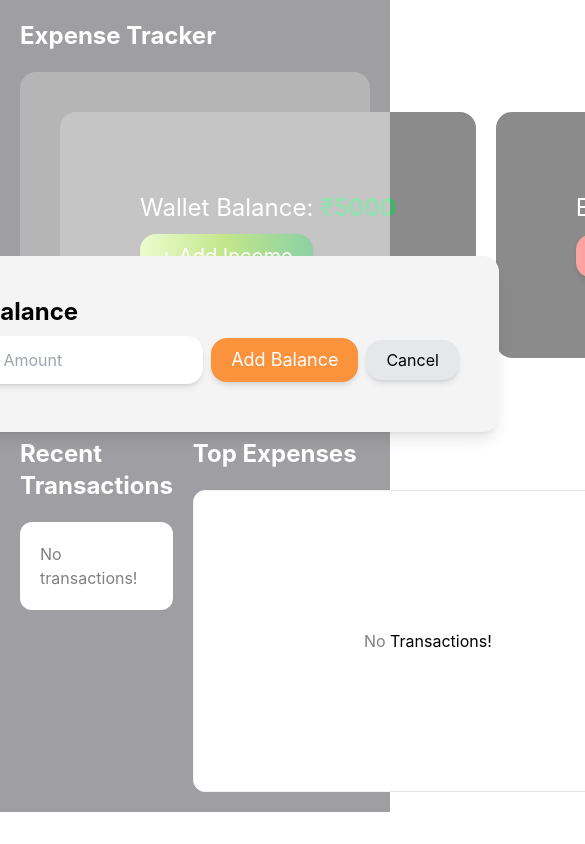
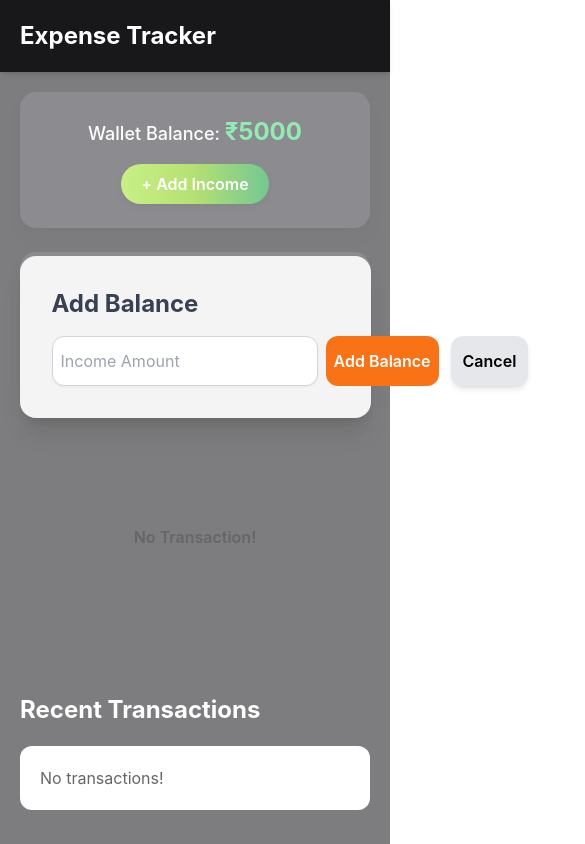
Before and after one commit to VedPrakash-cloud/XExpenseTracker, a React (Create React App) app: page / in a window 390 px wide. Both pictures are taken after a click on the button "+ Add Income". Shown: the top 844 px of the page, 585 px wide, since content can reach past the window. Built offline with nearby package versions, Linux system fonts and the light colour scheme.

Commit message:
responsive layout update

```diff
--- a/src/App.js
+++ b/src/App.js
@@ -45,19 +45,19 @@ function App() {
     setBalance((prev) => prev - expense.amount);
   };
 
-  const handleEditExpense= (updatedExpense)=>{
-    setExpense((prev)=>{
-      return prev.map((item)=>{
-        if(item.id === updatedExpense.id){
+  const handleEditExpense = (updatedExpense) => {
+    setExpense((prev) => {
+      return prev.map((item) => {
+        if (item.id === updatedExpense.id) {
           const oldAmount = item.amount;
           const newAmount = updatedExpense.amount;
           const diffAmount = newAmount - oldAmount;
 
-          if(diffAmount > balance){
-            enqueueSnackbar("Price should be less than the wallet balance", {variant:"error"});
+          if (diffAmount > balance) {
+            enqueueSnackbar("Price should be less than the wallet balance", { variant: "error" });
             return item;
           }
-          setBalance((prevBal)=> prevBal-diffAmount);
+          setBalance((prevBal) => prevBal - diffAmount);
           return updatedExpense;
         }
         return item;
@@ -65,23 +65,23 @@ function App() {
     })
   }
 
-  const handleDeleteExpense = (id)=>{
-    setExpense((prev)=>{
+  const handleDeleteExpense = (id) => {
+    setExpense((prev) => {
       const deleted = prev.find((item) => item.id === id);
-      if(deleted){
-        setBalance((prevBal)=>prevBal + deleted.amount);
+      if (deleted) {
+        setBalance((prevBal) => prevBal + deleted.amount);
       }
-      return prev.filter((item)=>item.id !== id);
+      return prev.filter((item) => item.id !== id);
     })
   }
   // Bar chart start here //
 
-  const categoryTools = expense.reduce((acc,item)=>{
+  const categoryTools = expense.reduce((acc, item) => {
     acc[item.category] = (acc[item.category] || 0) + item.amount;
     return acc;
   }, {});
 
-  const BarData = Object.entries(categoryTools).map(([name, value])=>({
+  const BarData = Object.entries(categoryTools).map(([name, value]) => ({
     name, value
   }))
 
@@ -90,32 +90,36 @@ function App() {
 
   return (
     <SnackbarProvider autoHideDuration={3000}>
-      <div className="App bg-zinc-700 h-full p-5 flex flex-col">
-        <h1 className="font-bold text-2xl text-white text-start pb-5">
+      <div className="bg-zinc-800 min-h-screen">
+        <header className="p-5 sticky top-0 bg-zinc-900 shadow-md z-10">
+          <h1 className="font-bold text-2xl text-white">
             Expense Tracker
           </h1>
-        <div className="flex gap-5 p-10 bg-[#6B6B6B] rounded-2xl mb-10">
-          <AddFunds balance={balance} onAddFunds={handleAddFunds} />
+        </header>
+        <main className="p-5 space-y-8">
+          <div className="grid grid-cols-1 md:grid-cols-3 gap-6">
+            <AddFunds balance={balance} onAddFunds={handleAddFunds}/>
             <Expense expense={expense} onAddExpense={handleExpense} />
-          <Pie  expenseList={expense}/>
+            <Pie expenseList={expense} />
           </div>
-        <div className="flex gap-5">
-          <div className="w-3/5">
-            <Lists expense={expense} onDeleteExpense={handleDeleteExpense} onEditExpense={setEditingExpense}/>
+          <div className="grid grid-cols-1 lg:grid-cols-5 gap-10">
+            <div className="lg:col-span-3">
+              <Lists expense={expense} onDeleteExpense={handleDeleteExpense} onEditExpense={setEditingExpense} />
             </div>
-          <div className="2/5">
-            <Bar expenseList={BarData}/>
+            <div className="lg:col-span-2">
+              <Bar expenseList={BarData} />
             </div>
           </div>
+        </main>
       </div>
       {editingExpense &&
         <EditExpense
           expense={editingExpense}
           onEditExpense={handleEditExpense}
-      onClose={()=>setEditingExpense(false)}
+          onClose={() => setEditingExpense(false)}
         />
       }
-    </SnackbarProvider>
+    </SnackbarProvider >
   );
 }
 
--- a/src/component/List&Pagination.jsx
+++ b/src/component/List&Pagination.jsx
@@ -25,7 +25,7 @@ export default function ListPagination({ expense, onDeleteExpense, onEditExpense
 
 
   return (
-    <div>
+    <div className="mb-5">
       <h1 className="text-white font-bold text-2xl mb-5 text-start">
         Recent Transactions
       </h1>
@@ -37,7 +37,7 @@ export default function ListPagination({ expense, onDeleteExpense, onEditExpense
             {currentItems.map((data) => (
               <div
                 key={data.id}
-                className="border-b-2 flex justify-between items-center py-2"
+                className="border-b-2 flex justify-between items-center py-3"
               >
                 <div className="flex items-center gap-3">
                   <div className="flex items-center justify-center bg-gray-300 text-gray-700 rounded-3xl p-2.5 ">
@@ -67,8 +67,8 @@ export default function ListPagination({ expense, onDeleteExpense, onEditExpense
             ))}
           </div>
         )}
-        {expense.length > 3 &&
-      <div className="flex items-center justify-center">
+        {expense.length > itemsPerPage &&
+      <div className="flex items-center justify-center mt-4">
           <button
           onClick={()=>setCurretPage(currentPage-1)}
           disabled={currentPage === 1}
--- a/src/component/PieChart.jsx
+++ b/src/component/PieChart.jsx
@@ -42,24 +42,25 @@ export default function PieData({expenseList}){
 
     if(!expenseList?.length){
         return(
-            <div className="w-full flex items-center justify-center">
+            <div className="w-full flex items-center justify-center h-[250px] font-semibold">
                 No Transaction!
             </div>
         )
     }
 
     return(
-        <div className="w-full h-[250px]">
-            <ResponsiveContainer width="100%" height={250}>
-                <PieChart width={400} height={400}>
+        <div className="w-full h-[300px] sm:h-[350px] md:h-[400px]">
+            <ResponsiveContainer width="100%" height="100%">
+                <PieChart>
                     <Pie
                     data={chartData}
                     cx="50%"
                     cy="50%"
                     labelLine={false}
-                    outerRadius={80}
+                    outerRadius="70%"
                     dataKey='value'
-                    label={renderLabel}>
+                    label={renderLabel}
+                    >
                         {chartData.map((_, index)=>(
                             <Cell
                             key={`cell-${index}`}
--- a/src/component/addFunds.jsx
+++ b/src/component/addFunds.jsx
@@ -16,28 +16,38 @@ export default function AddFunds({balance, onAddFunds}){
     }
     return (
         <div>
-            <div className='rounded-2xl bg-[#8b8b8b] p-20 text-nowrap'>
-                <p className='text-white text-2xl'>Wallet Balance:{' '}
-                    <span className='text-green-500 font-semibold'>₹{balance}</span></p>
+            <div className='rounded-2xl bg-zinc-700 h-full p-6 shadow-lg flex flex-col items-center justify-center text-center'>
+                <p className='text-white text-lg md:text-xl font-medium'>Wallet Balance:{" "}
+                    <span className='text-green-400 text-2xl md:text-3xl font-bold mt-1'>₹{balance}</span></p>
                 <button type='submit' onClick={()=>setShowModal('income')}
-                className="bg-green-300 shadow-md rounded-2xl bg-gradient-to-r from-lime-200 via-lime-500 to-green-600 py-[8px] px-5 text-white text-xl mt-[10px]"
+                className="mt-4 bg-gradient-to-r from-lime-400 via-lime-500 to-green-600 py-2 px-5 rounded-full text-white font-semibold shadow-md"
                 >+ Add Income</button>
             </div>
             <Modal
             isOpen={showModal==='income'}
             onRequestClose={()=>setShowModal(null)}
-            className="bg-zinc-100 rounded-2xl shadow-lg p-10 w-max text-nowrap mx-auto mt-64 outline-none"
-            overlayClassName="fixed inset-0 bg-white bg-opacity-50 flex justify-center items-start"
+            className="mt-64 bg-zinc-100 rounded-2xl shadow-xl p-8 w-[90%] max-w-md mx-auto outline-none"
+            overlayClassName="fixed inset-0 bg-white bg-opacity-40 flex justify-center items-start"
             >
-                <h1 className='text-2xl font-bold'>Add Balance</h1>
-                <div className='flex gap-2 items-center'>
-                    <input type="Number" placeholder='Income Amount' onChange={(e)=>setAmount(Number(e.target.value))}
-                    className='text-gray-400 rounded-2xl outline-none p-3 my-2 shadow-md' />
-                    <button type='submit' value={amount} placeholder="Add Funds" onClick={handleSubmit}
-                    className='rounded-2xl bg-orange-400 text-white text-lg shadow-md py-2 px-5'>Add Balance</button>
+                <h1 className='text-2xl font-bold text-gray-700 mb-4'>Add Balance</h1>
+                <form onSubmit={handleSubmit} className='flex gap-2 text-nowrap'>
+                    <input type="Number" placeholder='Income Amount' value={amount} onChange={(e)=>setAmount(Number(e.target.value))}
+                    className='flex-1 border border-gray-300 rounded-xl py-3 px-2 outline-none
+                    shadow-sm' />
+                <div className='flex gap-3'>
+                    <button
+                    type='submit'
+                    className='flex-1 bg-orange-500 text-white rounded-xl p-2 font-semibold shodow-md'
+                    >
+                        Add Balance
+                    </button>
                     <button type='submit' onClick={()=>setShowModal(null)}
-                    className='bg-gray-200 shadow-md rounded-2xl py-2 px-5 w-full'>Cancel</button>
+                    className='flex-1 bg-gray-200 rounded-xl px-3 font-semibold shadow-md'
+                    >
+                        Cancel
+                    </button>
                 </div>
+                </form>
             </Modal>
         </div>
     )
--- a/src/component/expense.jsx
+++ b/src/component/expense.jsx
@@ -32,45 +32,80 @@ export default function ExpenseCard({expense, onAddExpense}){
 
   return (
     <div>
-      <div className='rounded-2xl bg-[#8b8b8b] p-20 text-nowrap'>
-        <p className='text-white text-2xl'>Expense:{' '} <span className='text-red-500 font-semibold'>₹{totalExpense}</span></p>
+      <div className='rounded-2xl h-full bg-zinc-700 p-6 shadow-lg flex flex-col items-center justify-center text-center'>
+        <p className='text-white text-lg md:text-xl font-medium'>Expense:{' '}
+          <span className='text-red-400 text-2xl md:text-3xl font-bold mt-1'>
+            ₹{totalExpense}
+          </span>
+        </p>
         <button type='button' onClick={()=>setShowModal('expense')}
-        className="bg-red-300 shadow-md rounded-2xl bg-gradient-to-r from-red-300 via-red-400 to-rose-600 py-[8px] px-5 text-white text-xl mt-[10px]"
-        >+ Add Expense</button>
+        className="mt-4 bg-gradient-to-r from-red-400 via-red-500 to-rose-600
+        py-2 px-5 rounded-full text-white font-semibold shadow-md"
+        >
+          + Add Expense
+        </button>
       </div>
       <Modal
       isOpen={showModal === 'expense'}
       onRequestClose={()=>setShowModal(null)}
-      className="bg-zinc-100 rounded-2xl shadow-lg p-6 w-max mx-auto mt-64 outline-none"
-      overlayClassName="fixed inset-0 bg-white bg-opacity-50 flex justify-center items-start"
+      className="bg-zinc-100 rounded-2xl shadow-xl p-8 w-[90%] max-w-lg mx-auto outline-none"
+      overlayClassName="fixed inset-0 bg-white bg-opacity-40 flex justify-center items-center"
       >
-        <h1 className="text-start text-2xl font-bold">Add Expenses</h1>
-        <div className="flex gap-5 py-5">
-          <input type="text" placeholder='Title' value={title} onChange={(e)=>setTitle(e.target.value)}
-          className="rounded-xl outline-none border p-2 shadow-md" />
-          <input type="Number" placeholder='Price' value={inputAmount} onChange={(e)=>setInputAmount(e.target.value)}
-          className="rounded-xl outline-none border p-2 shadow-md"/>
+        <h1 className="text-gray-700 text-xl font-bold mb-4">Add Expenses</h1>
+        <form onSubmit={handleClick} className='space-y-4'>
+        <div className="flex flex-col md:flex-row gap-4">
+          <input
+          type="text"
+          placeholder='Title'
+          value={title}
+          onChange={(e)=>setTitle(e.target.value)}
+          className="flex-1 border border-gray-300 rounded-xl px-4 py-2 outline-none"
+          />
+
+          <input
+          type="Number"
+          placeholder='Price'
+          value={inputAmount}
+          onChange={(e)=>setInputAmount(e.target.value)}
+          className="flex-1 border border-gray-300 rounded-xl px-4 py-2 outline-none"
+          />
         </div>
-        <div className="flex gap-5 pb-5">
-          <select value={category} onChange={(e)=>setCategory(e.target.value)}
-            className="rounded-xl shadow-md outline-none border p-2 text-gray-400 w-[200px]">
+
+        <div className="flex flex-col md:flex-row gap-4">
+          <select
+          value={category}
+          onChange={(e)=>setCategory(e.target.value)}
+          className="flex-1 border border-gray-300 rounded-xl px-4 py-2 outline-none">
             <option value="">Select Category</option>
             <option value="Food">Food</option>
             <option value="entertainment">Entertainment</option>
             <option value="sports">Sports</option>
             <option value="arts">Arts</option>
           </select>
-          <input type="date" onChange={(e)=>setDate(e.target.value)}
-          className="rounded-xl shadow-md outline-none border p-2 text-gray-400 w-[200px]"/>
+
+          <input
+          type="date"
+          onChange={(e)=>setDate(e.target.value)}
+          className="flex-1 border border-gray-300 rounded-xl px-4 py-2 outline-none"/>
         </div>
-        <div className="flex gap-5">
-          <button type='submit' onClick={handleClick}
-          className="rounded-2xl shadow-md bg-orange-500 text-white py-2 px-5 w-[200px]"
-          >Add Expense</button>
-          <button type='submit' onClick={()=>setShowModal(null)}
-          className="rounded-2xl shadow-md bg-stone-200 py-2 px-10"
-          >Cancel</button>
+
+        <div className="flex gap-3">
+          <button
+          type='submit'
+          className="flex-1 bg-orange-500 text-white rounded-xl py-2 font-semibold shadow-md"
+          >
+            Add Expense
+          </button>
+
+          <button
+          type='submit'
+          onClick={()=>setShowModal(null)}
+          className="flex-1 bg-gray-200 rounded-xl py-2 font-semibold shadow-md"
+          >
+            Cancel
+          </button>
         </div>
+        </form>
       </Modal>
     </div>
   )
```
Also changed, not shown: src/component/barChart.jsx (+5 -5 lines). Lines whose indentation alone changed are shown as unchanged.
